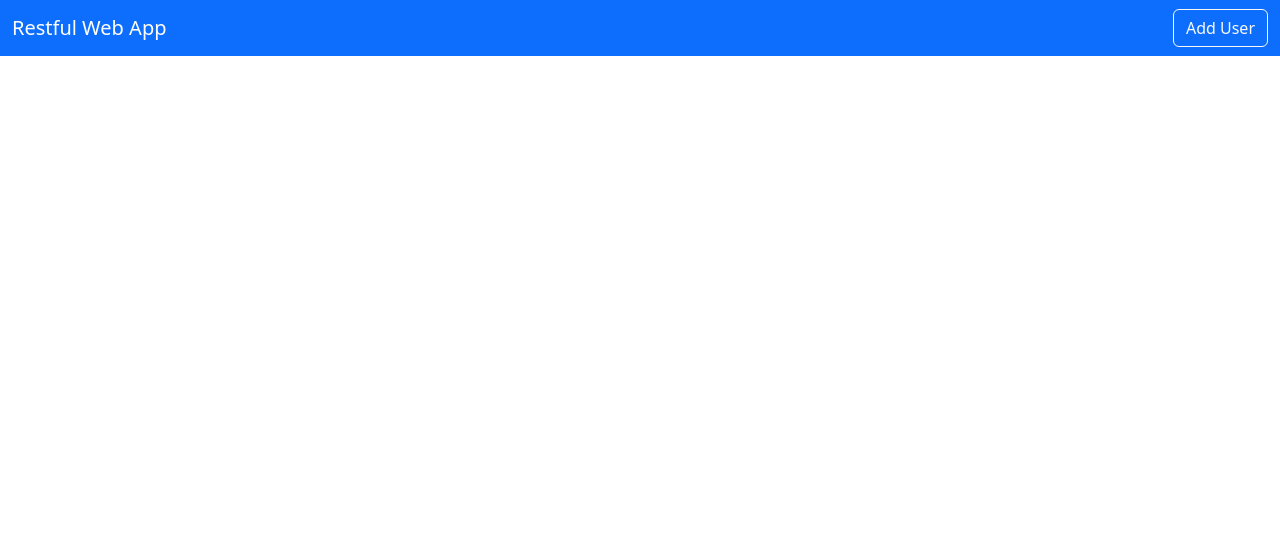
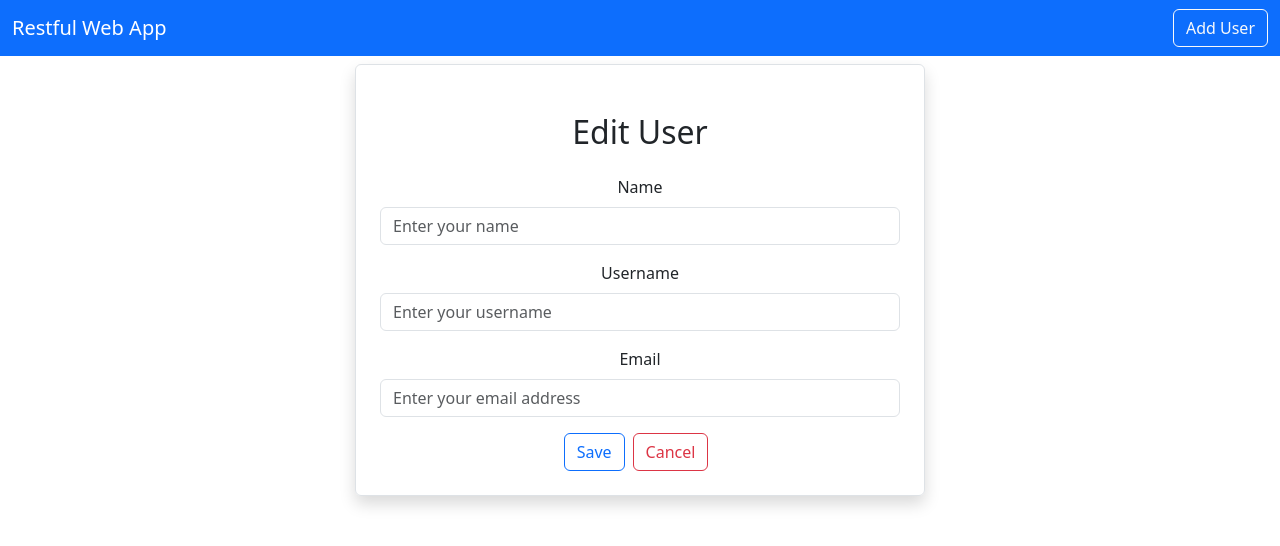
Before and after one commit to raziqrakee/restful-app, a React (Create React App) app: page /editUser/1 in a window 1280 px wide. Shown: the top 546 px of the page. Built offline with nearby package versions, Linux system fonts and the light colour scheme; no server answers.

Commit message:
[CREATE] edit and delete user using AXIOS

```diff
--- a/src/App.js
+++ b/src/App.js
@@ -1,10 +1,12 @@
-import logo from "./logo.svg";
+// import logo from "./logo.svg";
 import "./App.css";
 import "../node_modules/bootstrap/dist/css/bootstrap.min.css";
 import Navbar from "./layout/Navbar";
 import Home from "./pages/Home";
 import { BrowserRouter as Router, Routes, Route } from "react-router-dom";
 import AddUser from "./users/AddUser";
+import EditUser from "./users/EditUser";
+import ViewUser from "./users/ViewUser";
 
 function App() {
   return (
@@ -14,6 +16,8 @@ function App() {
         <Routes>
           <Route path="/" element={<Home />} />
           <Route path="/addUser" element={<AddUser />} />
+          <Route path="/editUser/:id" element={<EditUser />} />
+          <Route path="/viewUser/:id" element={<ViewUser />} />
         </Routes>
       </Router>
     </div>
--- a/src/layout/Navbar.js
+++ b/src/layout/Navbar.js
@@ -6,7 +6,7 @@ export default function Navbar() {
     <div>
       <nav className="navbar navbar-expand-lg bg-primary navbar-dark">
         <div className="container-fluid">
-          <a className="navbar-brand" href="#">
+          <a className="navbar-brand" href="/">
             Restful Web App
           </a>
           <button
--- a/src/pages/Home.js
+++ b/src/pages/Home.js
@@ -1,8 +1,11 @@
 import React, { useEffect, useState } from "react";
 import axios from "axios";
+import { Link, useParams } from "react-router-dom";
 
 export default function Home() {
   const [users, setUsers] = useState([]);
+
+  const { id } = useParams();
 
   useEffect(() => {
     loadUsers();
@@ -11,6 +14,11 @@ export default function Home() {
   const loadUsers = async () => {
     const result = await axios.get("http://localhost:8080/users");
     setUsers(result.data);
+  };
+
+  const deleteUser = async () => {
+    await axios.delete(`http://localhost:8080/user/${id}`);
+    loadUsers();
   };
 
   return (
@@ -29,14 +37,31 @@ export default function Home() {
           <tbody>
             {users.map((user, index) => (
               <tr>
-                <th scope="row" key={index}>{index+1}</th>
+                <th scope="row" key={index}>
+                  {index + 1}
+                </th>
                 <td>{user.name}</td>
                 <td>{user.username}</td>
                 <td>{user.email}</td>
                 <td>
-                    <button className="btn btn-primary mx-2">View</button>
-                    <button className="btn btn-outline-primary mx-2">Edit</button>
-                    <button className="btn btn-danger mx-2">Delete</button>
+                  <Link
+                    to={`/viewUser/${user.id}`}
+                    className="btn btn-primary mx-2"
+                  >
+                    View
+                  </Link>
+                  <Link
+                    to={`/editUser/${user.id}`}
+                    className="btn btn-outline-primary mx-2"
+                  >
+                    Edit
+                  </Link>
+                  <button
+                    className="btn btn-danger mx-2"
+                    onClick={() => deleteUser(user.id)}
+                  >
+                    Delete
+                  </button>
                 </td>
               </tr>
             ))}
--- a/src/users/AddUser.js
+++ b/src/users/AddUser.js
@@ -1,50 +1,92 @@
-import React from 'react'
+import React, { useState } from "react";
+import axios from "axios";
+import { Link, useNavigate } from "react-router-dom";
 
 export default function AddUser() {
+  const [user, setUser] = useState({
+    name: "",
+    username: "",
+    email: "",
+  });
+
+  let navigate = useNavigate();
+
+  const { name, username, email } = user;
+
+  const onInputChange = (e) => {
+    setUser({ ...user, [e.target.name]: e.target.value });
+  };
+
+  const onSubmit = async (e) => {
+    e.preventDefault();
+    await axios.post("http://localhost:8080/user", user);
+    navigate("/");
+  };
+
   return (
-    <div className='container'>
-        <div className='row'>
-            <div className='col-md-6 offset-md-3 border rounded p-4 mt-2 shadow'>
-                <h2 className='text-center m-4'>Register User</h2>
-                <div className='mb-3'>
-                    <label htmlFor='Name' className='form-label'>
+    <div className="container">
+      <div className="row">
+        <div className="col-md-6 offset-md-3 border rounded p-4 mt-2 shadow">
+          <h2 className="text-center m-4">Register User</h2>
+          <form onSubmit={(e) => onSubmit(e)}>
+            <div className="mb-3">
+              <label htmlFor="Name" className="form-label">
                 Name
               </label>
               <input
                 type={"text"}
-                    className='form-control'
-                    placeholder='Enter your name'
-                    name='name'></input>
+                className="form-control"
+                placeholder="Enter your name"
+                name="name"
+                value={name}
+                onChange={(e) => onInputChange(e)}
+                required
+              />
             </div>
-                <div className='mb-3'>
-                    <label htmlFor='Username' className='form-label'>
+            <div className="mb-3">
+              <label htmlFor="Username" className="form-label">
                 Username
               </label>
               <input
                 type={"text"}
-                    className='form-control'
-                    placeholder='Enter your username'
-                    name='username'></input>
+                className="form-control"
+                placeholder="Enter your username"
+                name="username"
+                value={username}
+                onChange={(e) => onInputChange(e)}
+                required
+              />
             </div>
-                <div className='mb-3'>
-                    <label htmlFor='Email' className='form-label'>
+            <div className="mb-3">
+              <label htmlFor="Email" className="form-label">
                 Email
               </label>
               <input
                 type={"text"}
-                    className='form-control'
-                    placeholder='Enter your email address'
-                    name='email'></input>
+                className="form-control"
+                placeholder="Enter your email address"
+                name="email"
+                value={email}
+                onChange={(e) => onInputChange(e)}
+                required
+              />
             </div>
-                <button type='submit' className='btn btn-outline-primary'>
+            <button type="submit" className="btn btn-outline-primary">
               Submit
             </button>
-                <button type='submit' className='btn btn-outline-danger mx-2'>
+            <button
+              type="reset"
+              className="btn btn-outline-secondary mx-2"
+              onClick={() => setUser({ name: "", username: "", email: "" })}
+            >
+              Reset
+            </button>
+            <Link to="/" className="btn btn-outline-danger mx-2">
               Cancel
-                </button>
+            </Link>
+          </form>
         </div>
       </div>
     </div>
-
-  )
+  );
 }
--- a/src/users/EditUser.js
+++ b/src/users/EditUser.js
@@ -0,0 +1,96 @@
+import React, { useEffect, useState } from "react";
+import axios from "axios";
+import { Link, useNavigate, useParams } from "react-router-dom";
+
+export default function EditUser() {
+  const [user, setUser] = useState({
+    name: "",
+    username: "",
+    email: "",
+  });
+
+  let navigate = useNavigate();
+
+  const { id } = useParams();
+
+  const { name, username, email } = user;
+
+  const onInputChange = (e) => {
+    setUser({ ...user, [e.target.name]: e.target.value });
+  };
+
+  useEffect(() => {
+    loadUser();
+  }, []);
+
+  const onSubmit = async (e) => {
+    e.preventDefault();
+    await axios.put(`http://localhost:8080/user/${id}`, user);
+    navigate("/");
+  };
+
+  const loadUser = async () => {
+    const result = await axios.get(`http://localhost:8080/user/${id}`);
+    setUser(result.data);
+  };
+
+  return (
+    <div className="container">
+      <div className="row">
+        <div className="col-md-6 offset-md-3 border rounded p-4 mt-2 shadow">
+          <h2 className="text-center m-4">Edit User</h2>
+          <form onSubmit={(e) => onSubmit(e)}>
+            <div className="mb-3">
+              <label htmlFor="Name" className="form-label">
+                Name
+              </label>
+              <input
+                type={"text"}
+                className="form-control"
+                placeholder="Enter your name"
+                name="name"
+                value={name}
+                onChange={(e) => onInputChange(e)}
+                required
+              />
+            </div>
+            <div className="mb-3">
+              <label htmlFor="Username" className="form-label">
+                Username
+              </label>
+              <input
+                type={"text"}
+                className="form-control"
+                placeholder="Enter your username"
+                name="username"
+                value={username}
+                onChange={(e) => onInputChange(e)}
+                required
+              />
+            </div>
+            <div className="mb-3">
+              <label htmlFor="Email" className="form-label">
+                Email
+              </label>
+              <input
+                type={"text"}
+                className="form-control"
+                placeholder="Enter your email address"
+                name="email"
+                value={email}
+                onChange={(e) => onInputChange(e)}
+                required
+              />
+            </div>
+            <button type="submit" className="btn btn-outline-primary">
+              Save
+            </button>
+            <Link to="/" className="btn btn-outline-danger mx-2">
+              Cancel
+            </Link>
+          </form>
+        </div>
+      </div>
+    </div>
+  );
+}
--- a/src/users/ViewUser.js
+++ b/src/users/ViewUser.js
@@ -0,0 +1,52 @@
+import React, { useState, useEffect } from "react";
+import axios from "axios";
+import { useParams, useNavigate } from "react-router-dom";
+
+export default function ViewUser() {
+  const [user, setUser] = useState({
+    name: "",
+    username: "",
+    email: "",
+  });
+
+  const { id } = useParams();
+  const navigate = useNavigate();
+
+  useEffect(() => {
+    loadUser();
+  }, []);
+
+  const loadUser = async () => {
+    const result = await axios.get(`http://localhost:8080/user/${id}`);
+    setUser(result.data);
+  };
+
+  return (
+    <div className="container">
+      <div className="row">
+        <div className="col-md-6 offset-md-3 border rounded p-4 mt-2 shadow">
+          <h2 className="text-center m-4">User Details</h2>
+          <div className="card">
+            <div className="card-header">
+              Details of user id: {id}
+              <ul className="list-group list-group-flush">
+                <li className="list-group-item">
+                  <b>Name:</b> {user.name}
+                </li>
+                <li className="list-group-item">
+                  <b>Username:</b> {user.username}
+                </li>
+                <li className="list-group-item">
+                  <b>Email:</b> {user.email}
+                </li>
+              </ul>
+            </div>
+          </div>
+          <button className="btn btn-primary mt-3" onClick={() => navigate("/")}>
+            Back
+          </button>
+        </div>
+      </div>
+    </div>
+  );
+}
```
Lines whose indentation alone changed are shown as unchanged.
